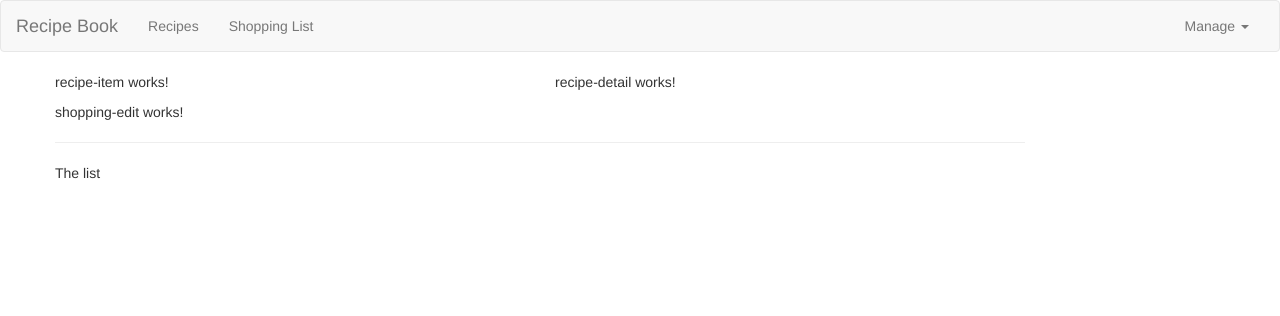
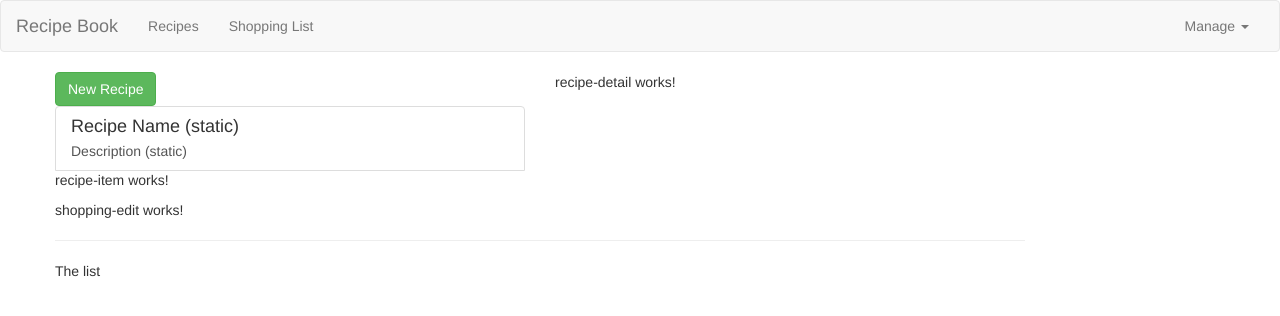
Before and after one commit to pixelove/learnAngular, an Angular app: page / in a window 1280 px wide. Shown: the top 316 px of the page. Built offline with nearby package versions, Linux system fonts and the light colour scheme.

Commit message:
create template in HTML for recipes (static)

```diff
--- a/src/app/recipes/recipe-list/recipe-list.component.html
+++ b/src/app/recipes/recipe-list/recipe-list.component.html
@@ -1 +1,21 @@
-<app-recipe-item></app-recipe-item>
+<div class="row">
+    <div class="col-xs-12">
+        <button class="btn btn-success">
+            New Recipe
+        </button>
+    </div>
+    <div class="col-xs-12">
+        <a
+            href="#"
+            class="list-group-item clearfix">
+            <div class="pull-left">
+                <h4 class="list-group-item-heading">Recipe Name (static)</h4>
+                <p class="list-group-item-text">Description (static)</p>
+                <span class="pull-right">
+                    <img src="" alt="" class="img-responsive" style="max-height: 50px;">
+                </span>
+            </div>
+        </a>
+        <app-recipe-item></app-recipe-item>
+    </div>
+</div>
--- a/src/app/recipes/recipe-list/recipe-list.component.ts
+++ b/src/app/recipes/recipe-list/recipe-list.component.ts
@@ -1,11 +1,14 @@
 import { Component, OnInit } from '@angular/core';
-
+import { Recipe } from '../recipe.model';
 @Component({
   selector: 'app-recipe-list',
   templateUrl: './recipe-list.component.html',
   styleUrls: ['./recipe-list.component.css']
 })
 export class RecipeListComponent implements OnInit {
+  recipes: Recipe[] = [
+    new Recipe(`A test recipe`, `this is just a test`, `https://www.deliciousmagazine.co.uk/wp-content/uploads/2020/01/lasagne-768x960.jpg`)
+  ];
 
   constructor() { }
 
--- a/src/app/recipes/recipe.model.ts
+++ b/src/app/recipes/recipe.model.ts
@@ -2,7 +2,7 @@
     public name: string;
     public description: string;
     public imagePath: string;
-// with constructor, I can instantiate with keyword
+// with constructor, I can instantiate with `new` keyword
     constructor(name: string, desc: string, imagePath: string) {
         this.name = name;
         this.description = desc;
```
